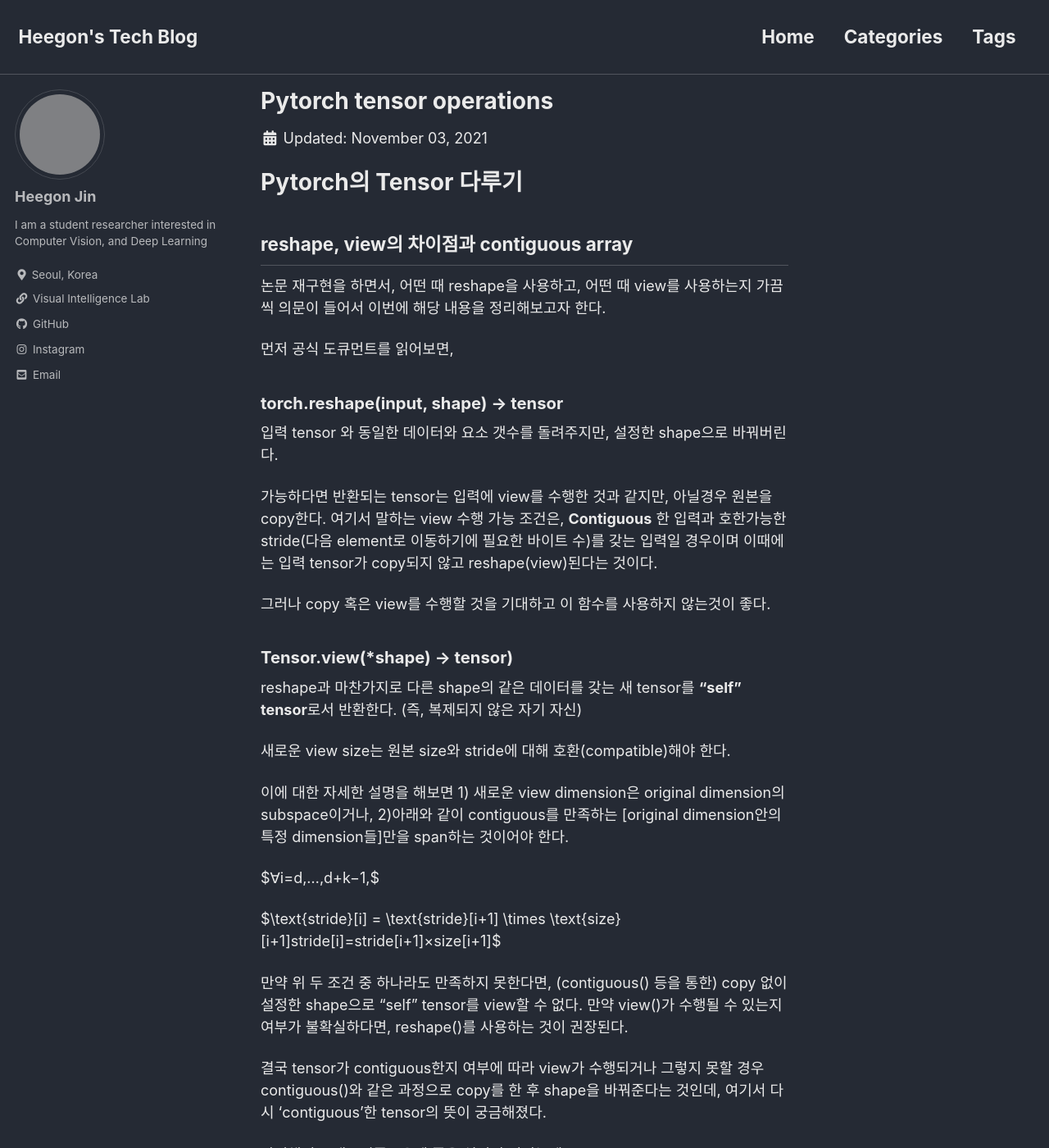
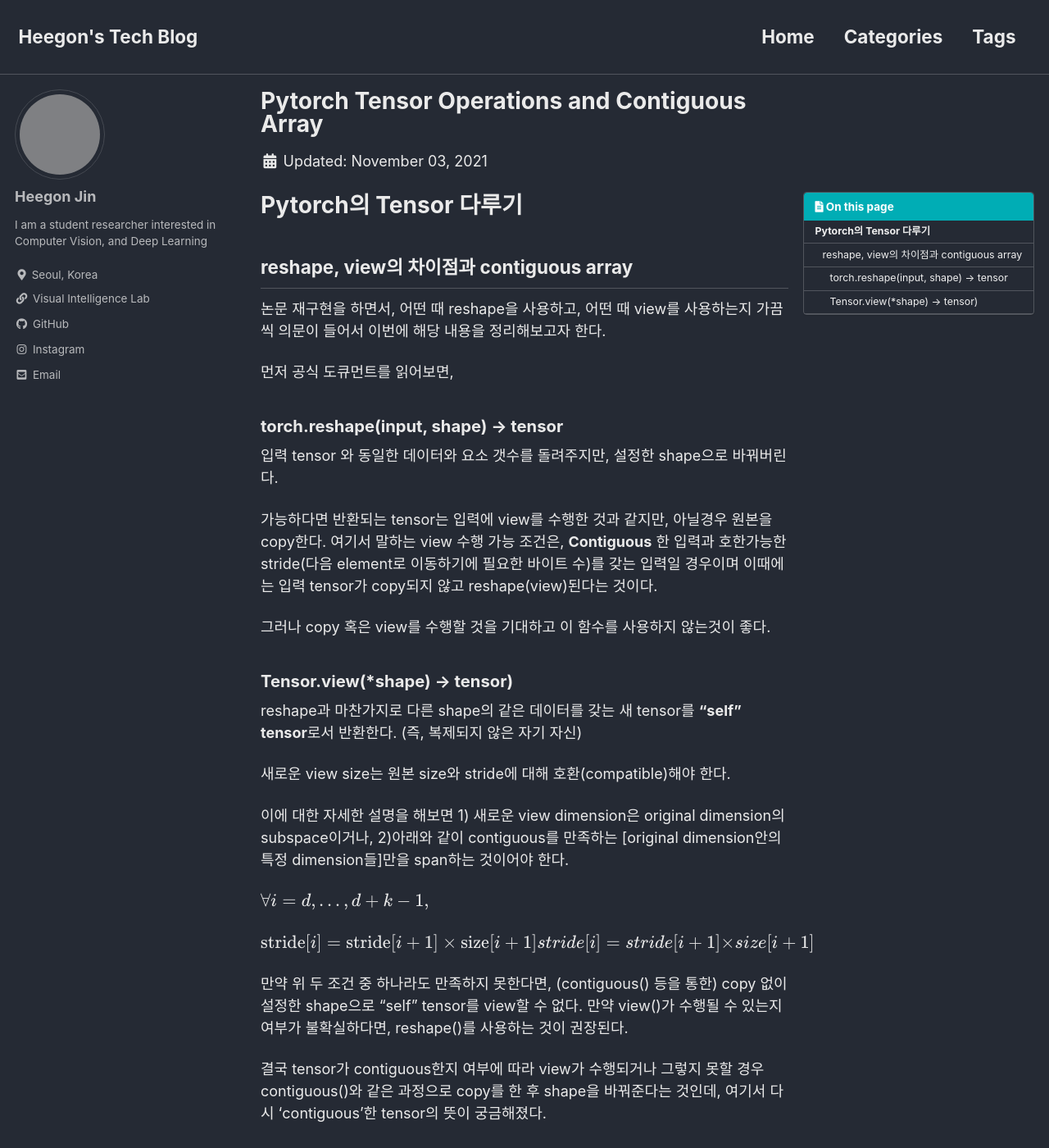
Before and after one commit to HeegonJin/heegonjin.github.io, a Jekyll site: the page built from _posts/2021-11-03-Pytorch Tensor Operations.md, in a window 1280 px wide and 1400 px high. Shown: the whole window at 82% size. Built offline with Jekyll 4.4.1, drawn with Linux system fonts in a browser that asks for light colours; cached includes are drawn as plain includes; formulas are drawn with MathJax 3; some of the changed text lies outside the part shown; grey boxes are pictures that could not be loaded.

Commit message:
pytorch tensor operations fix

```diff
--- a/_posts/2021-11-03-Pytorch Tensor Operations.md
+++ b/_posts/2021-11-03-Pytorch Tensor Operations.md
@@ -1,3 +1,18 @@
+---
+title: "Pytorch Tensor Operations and Contiguous Array"
+category:
+    Pytorch
+tag:
+    - Pytorch
+author_profile: true
+toc : true
+use_math : true
+comments: true
+---
+
+
+
+
 # Pytorch의 Tensor 다루기
 
 ## reshape, view의 차이점과 contiguous array
```
